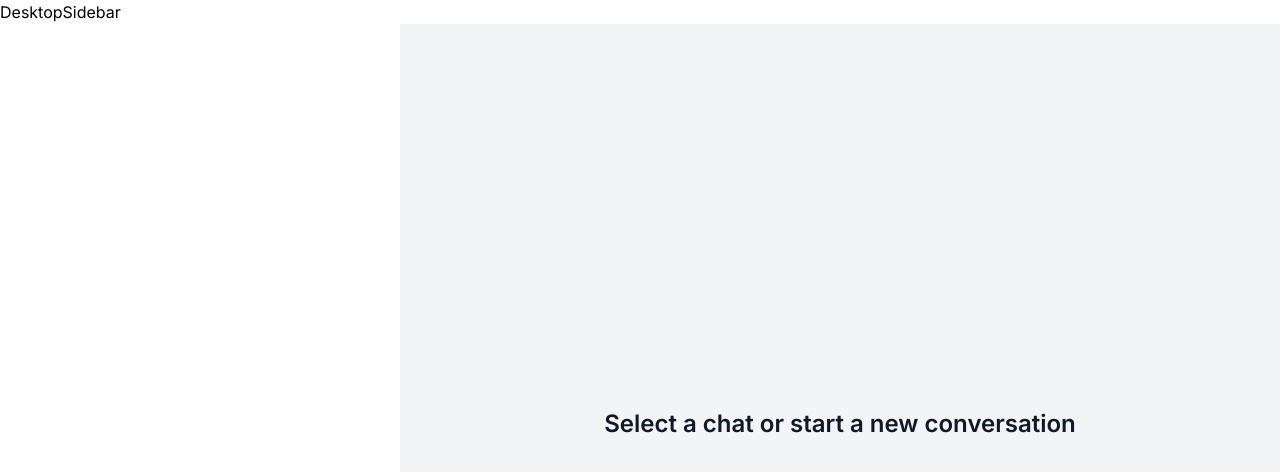
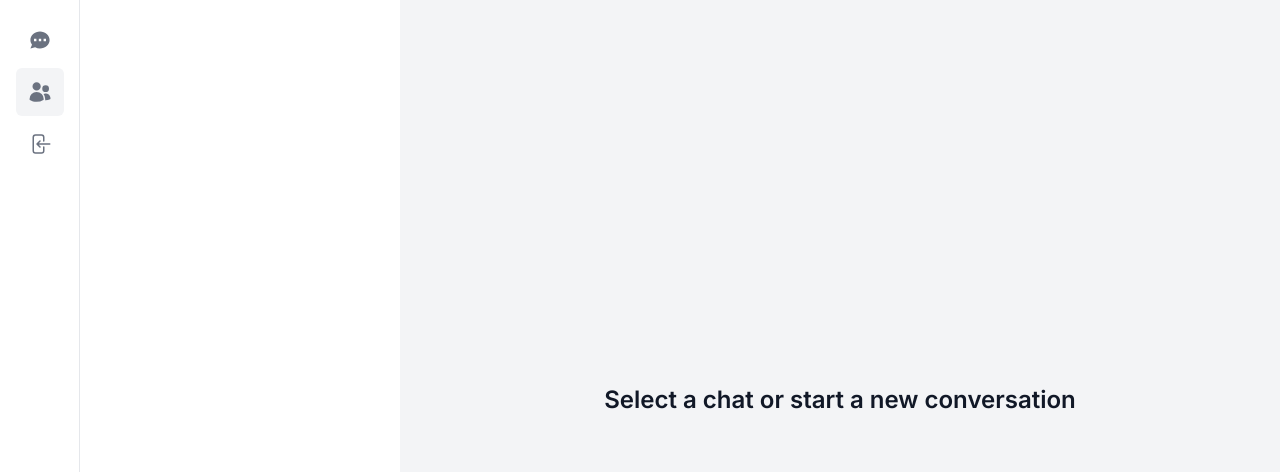
Before and after one commit to KaiIemsawat/messenger-clone, a Next.js app: page /users in a window 1280 px wide. Shown: the top 472 px of the page. Built offline with nearby package versions, Linux system fonts and the light colour scheme.

Commit message:
sidebar for lg screen

```diff
--- /dev/null
+++ b/app/components/sidebar/DesktopItem.tsx
@@ -0,0 +1,42 @@
+"use client";
+
+import clsx from "clsx";
+import Link from "next/link";
+
+interface DesktopItemProps {
+    label: string;
+    icon: any;
+    href: string;
+    onClick?: () => void;
+    active?: boolean;
+}
+
+const DesktopItem: React.FC<DesktopItemProps> = ({
+    label,
+    icon: Icon,
+    href,
+    onClick,
+    active,
+}) => {
+    const handleClick = () => {
+        if (onClick) {
+            return onClick();
+        }
+    };
+    return (
+        <li onClick={handleClick}>
+            <Link
+                href={href}
+                className={clsx(
+                    `group flex gap-x-3 rounded-md p-3 text-sm leading-6 font-semibold text-gray-500 hover:text-black hover:bg-gray-100`,
+                    active && "bg-gray-100 text-black"
+                )}
+            >
+                <Icon className="h-6 w-6 shrink-0" />
+                <span className="sr-only">{label}</span>
+            </Link>
+        </li>
+    );
+};
+
+export default DesktopItem;
--- a/app/components/sidebar/DesktopSidebar.tsx
+++ b/app/components/sidebar/DesktopSidebar.tsx
@@ -1,5 +1,40 @@
+"use client";
+
+import useRoutes from "@/app/hooks/useRoutes";
+import { useState } from "react";
+import DesktopItem from "./DesktopItem";
+
 const DesktopSidebar = () => {
-    return <div>DesktopSidebar</div>;
+    const routes = useRoutes(); // make sure using the one from created custom hook
+    const [isOpen, setIsOpen] = useState(false);
+
+    return (
+        <div
+            className="
+            hidden
+            lg:fixed lg:inset-y-0 lg:left-0 lg:z-40 lg:w-20 lg:overflow-y-auto lg:bg-white lg:border-r-[1px] lg:pb-4 lg:flex lg:flex-col
+            xl:px-6
+            justify-between"
+        >
+            <nav className="mt-4 flex flex-col justify-between">
+                <ul
+                    role="list"
+                    className="flex flex-col items-center space-y-1"
+                >
+                    {routes.map((item) => (
+                        <DesktopItem
+                            key={item.label}
+                            href={item.href}
+                            label={item.label}
+                            icon={item.icon}
+                            active={item.active}
+                            onClick={item.onClick}
+                        />
+                    ))}
+                </ul>
+            </nav>
+        </div>
+    );
 };
 
 export default DesktopSidebar;
```
